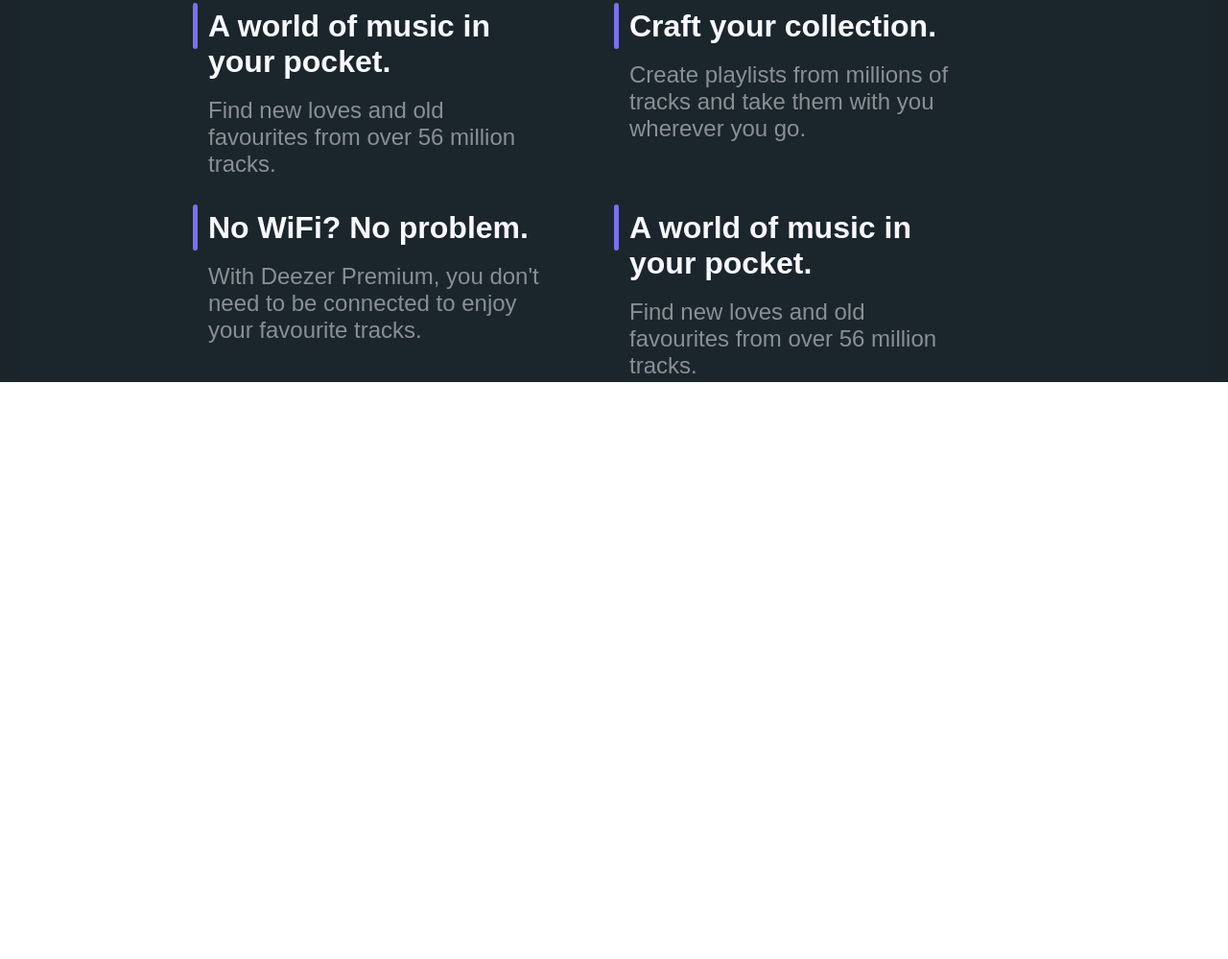
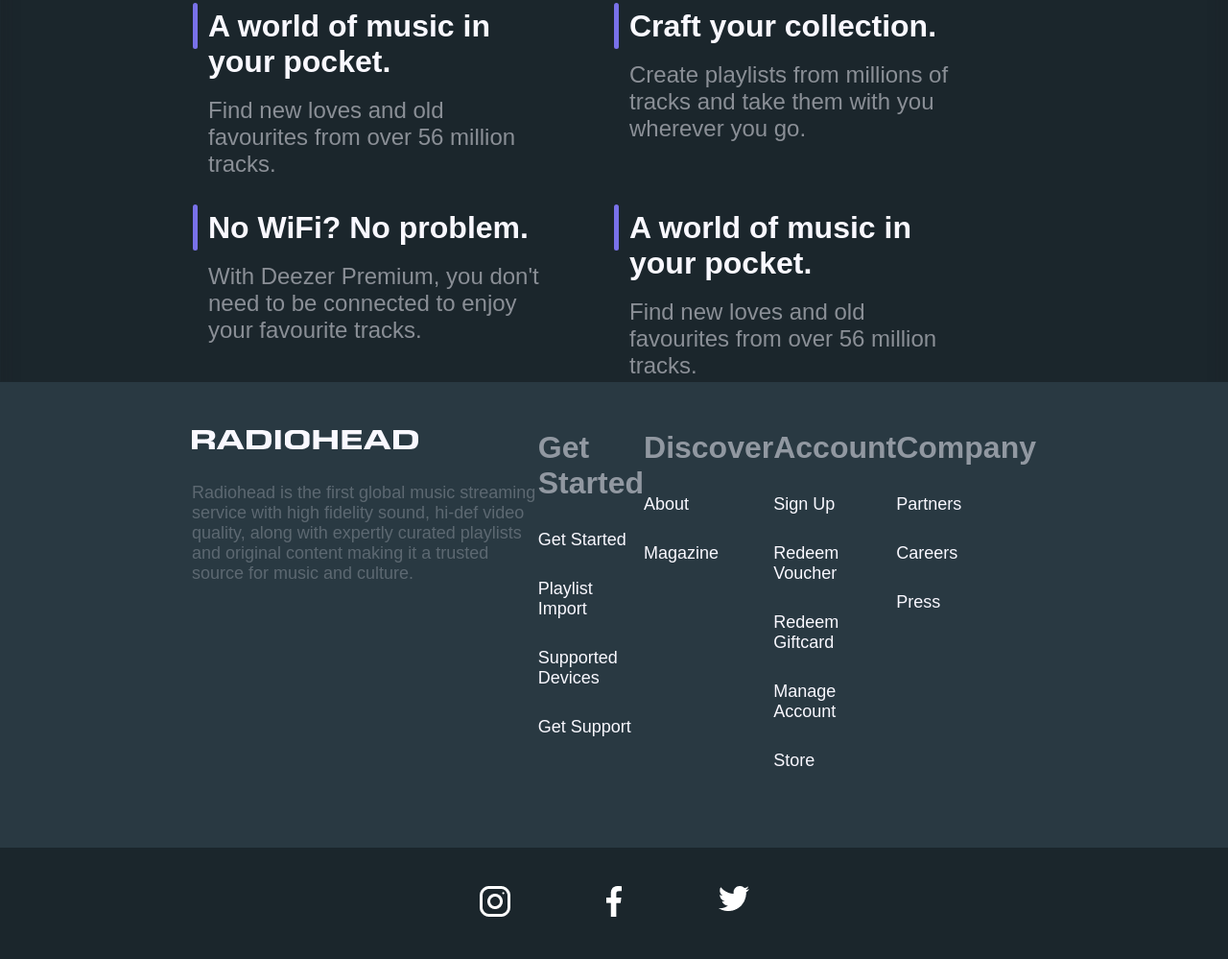
Before and after one commit to NepravdaP/FirstDesignProject, a plain HTML site: page index.html in a window 1280 px wide. Shown: the part 2682-3681 px from the top of the page at 96% size. Before the commit the page ends 3111 px from the top, so only its background shows below. Drawn offline with Linux system fonts and the light colour scheme.

Commit message:
feat : add footer container

```diff
--- a/index.html
+++ b/index.html
@@ -113,6 +113,45 @@
             </section>
         </main>
         <footer>
-            <div class="social-container"></div>
+
+            <div class="logo-footer">
+                <a href="#"><img src="./assets/headerLogo.png" alt="logo"></a>
+                <p>Radiohead is the first global music streaming
+                    service with high fidelity sound, hi-def video quality,
+                    along with expertly curated playlists and original
+                    content making it a trusted source for music and culture.</p>
+            </div>
+            <div class="get-footer">
+                <h2>Get Started</h2>
+                <a href="#">Get Started</a>
+                <a href="#">Playlist Import</a>
+                <a href="#">Supported Devices</a>
+                <a href="#">Get Support</a>
+            </div>
+            <div class="discover-footer">
+                <h2>Discover</h2>
+                <a href="#">About</a>
+                <a href="#">Magazine</a>
+            </div>
+            <div class="account-footer">
+                <h2>Account</h2>
+                <a href="#">Sign Up</a>
+                <a href="#">Redeem Voucher</a>
+                <a href="#">Redeem Giftcard</a>
+                <a href="#">Manage Account</a>
+                <a href="#">Store</a>
+            </div>
+            <div class="company-footer">
+                <h2>Company</h2>
+                <a href="#">Partners</a>
+                <a href="#">Careers</a>
+                <a href="#">Press</a>
+            </div>
         </footer>
+            <div class="social-container">
+                <a href="#"><img src="./assets/footer/instagram.png" alt="instagram"></a>
+                <a href="#"><img src="./assets/footer/facebook.png" alt="facebook"></a>
+                <a href="#"><img src="./assets/footer/twitter.png" alt="twitter"></a>
+            </div>
+
 </html>
--- a/styles/styles.css
+++ b/styles/styles.css
@@ -306,3 +306,44 @@ font-family: inherit;
     padding-left: 16px;
 
 }
+footer {
+    display: flex;
+    justify-content: space-between;
+    background-color: #293942;
+    padding: 50px 200px;
+
+}
+footer div{
+    display: flex;
+    flex-direction: column;
+
+    max-width: 400px;
+}
+footer h2 {
+    color: rgba(249, 248, 255, 0.5);
+    font-size: 32px;
+    padding-bottom: 30px;
+}
+footer a {
+    color: #F9F8FF;
+    font-size: 18px;
+    padding-bottom: 30px;
+}
+/* .logo-footer a {
+padding: 50px 0;
+} */
+.logo-footer p {
+    font-size: 18px;
+    color: rgba(249, 248, 255, 0.25);
+
+}
+.social-container {
+    display: flex;
+    flex-direction: row;
+    justify-content: center;
+    background-color: #1B262C;
+    padding: 0 200px;
+}
+.social-container a {
+    padding: 40px 50px;
+}
```
Also changed, not shown: assets/footer/facebook.png (added), assets/footer/instagram.png (added), assets/footer/twitter.png (added).
